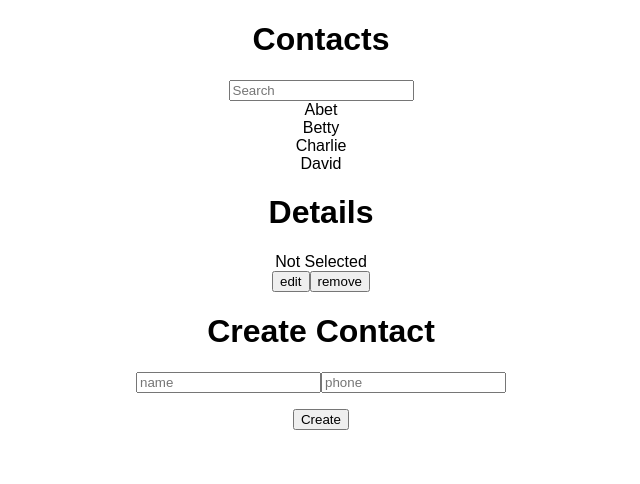
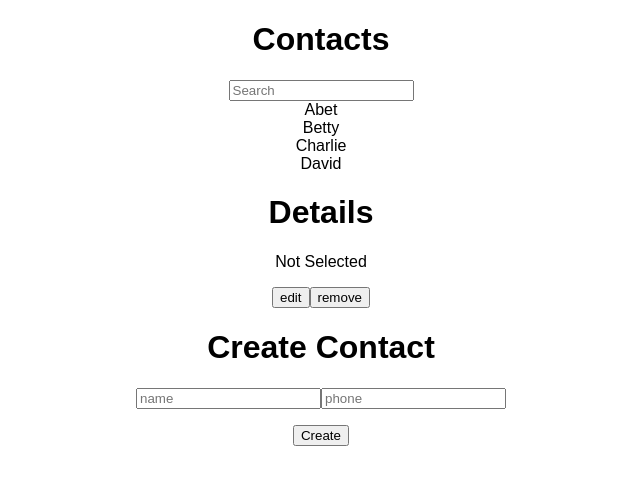
Before and after one commit to hyounjp/react01, a React (Create React App) app: page / in a window 1280 px wide. Shown: the top 484 px of the page, without its empty margins (319-959 px from the left). Built offline with nearby package versions, Linux system fonts and the light colour scheme.

Commit message:
데이터 수정 기능 구현

```diff
--- a/src/components/Contact.js
+++ b/src/components/Contact.js
@@ -117,6 +117,7 @@ export default class Contact extends Component {
           isSelected={this.state.selectedKey!=-1}
           contact={this.state.contactData[this.state.selectedKey]}
           onRemove={this._handleRemove}
+          onEdit={this._handleEdit}
         />
         <ContactCreate
           onCreate={this._handleCreate}/>
--- a/src/components/ContactDetails.js
+++ b/src/components/ContactDetails.js
@@ -1,9 +1,56 @@
 import React, { Component } from 'react';
+import PropTypes from 'prop-types';
 
 export default class ContactDetails extends Component {
 
+  constructor(props){
+    super(props);
+
+    this.state={
+      isEdit:false,
+      name:'',
+      phone:''
+    };
+
+    this._handleToggle=this._handleToggle.bind(this);
+    this._handleChange=this._handleChange.bind(this);
+    this._handleEdit=this._handleEdit.bind(this);
+  }
+
+
+  _handleEdit(){
+    this.props.onEdit(this.state.name,this.state.phone);
+
+  }
+
+  _handleToggle(){
+    if(!this.props.isSelected){
+      return;
+    }
+
+    if(!this.state.isEdit){
+      this.setState({
+        name:this.props.contact.name,
+        phone:this.props.contact.phone
+      });
+    } else {
+      this._handleEdit();
+    }
+
+    this.setState({
+      isEdit: !this.state.isEdit
+    });
+  }
+
+  _handleChange(e){
+    let nextState={};
+    nextState[e.target.name]=e.target.value;
+    this.setState(nextState);
+  }
+
 
   render(){
+
 
     const details =(
       <div>
@@ -11,14 +58,41 @@ export default class ContactDetails extends Component {
         <p>{this.props.contact.phone}</p>
       </div>
     );
+
+    const edit=(
+      <div>
+        <p>
+          <input
+            type="text"
+            name="name"
+            placeholder="name"
+            value={this.state.name}
+            onChange={this._handleChange}
+          />
+        </p>
+        <p>
+          <input
+            type="text"
+            name="phone"
+            placeholder="phone"
+            value={this.state.phone}
+            onChange={this._handleChange}
+          />
+        </p>
+      </div>
+    )
+    const view=this.state.isEdit ? edit:details;
+
     const blank=(<div>Not Selected</div>);
     return(
 
       <div>
         <h1>Details</h1>
-        {this.props.isSelected ? details : blank}
-        <button>edit</button>
-        <button onClick={this.props.onRemove}>remove</button>
+        {this.props.isSelected ? view : blank}
+        <p>
+          <button onClick={this._handleToggle}>{this.state.isEdit ? 'ok':'edit'}</button>
+          <button onClick={this.props.onRemove}>remove</button>
+        </p>
       </div>
 
     )
@@ -31,5 +105,12 @@ ContactDetails.defaultProps={
     name:'',
     phone:''
   },
-  onRemove: ()=>{ console.error('onRemove not defined')}
+  onRemove: ()=>{ console.error('onRemove not defined')},
+  onEdit: ()=>{ console.error('onEdit not defined')}
 }
+
+ContactDetails.propTypes={
+  contact:PropTypes.object,
+  onRemove:PropTypes.func,
+  onEdit:PropTypes.func
+}
```
